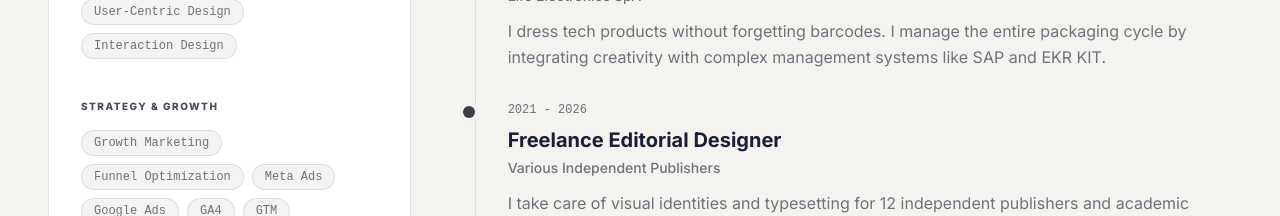
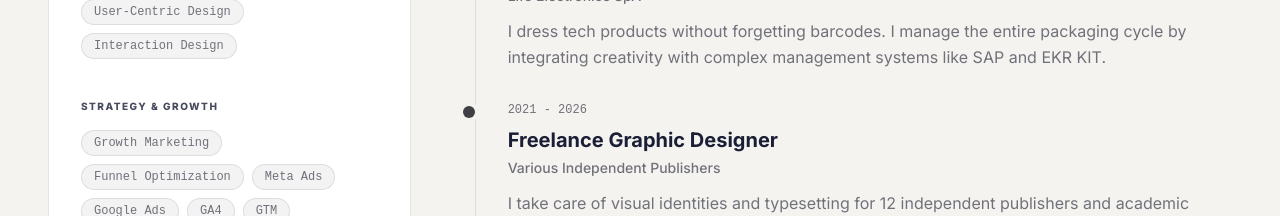
Before and after one commit to AlbertoScalia/portfolio, a React (Vite) app: page /portfolio/bio in a window 1280 px wide. Shown: the part 840-1056 px from the top of the page. Built offline with nearby package versions, Linux system fonts and the light colour scheme.

Commit message:
Seventh commit

```diff
--- a/src/pages/Bio.jsx
+++ b/src/pages/Bio.jsx
@@ -132,7 +132,7 @@ export default function Bio() {
                             <motion.div variants={itemVariants} className="relative">
                                 <span className="absolute -left-[45px] top-1 w-3 h-3 rounded-full bg-zinc-700 ring-4 ring-background"></span>
                                 <span className="font-mono text-xs text-zinc-500 mb-2 block">2021 - 2026</span>
-                                <h3 className="text-xl font-bold font-sans text-blue mb-1">Freelance Editorial Designer</h3>
+                                <h3 className="text-xl font-bold font-sans text-blue mb-1">Freelance Graphic Designer</h3>
                                 <span className="text-sm font-medium text-zinc-500 block mb-3">Various Independent Publishers</span>
                                 <p className="text-zinc-500 leading-relaxed">I take care of visual identities and typesetting for 12 independent publishers and academic institutions, delivering over 50 book projects.</p>
                             </motion.div>
```
Also changed, not shown: 2 other files (tests, documents, lock files or other folders).
